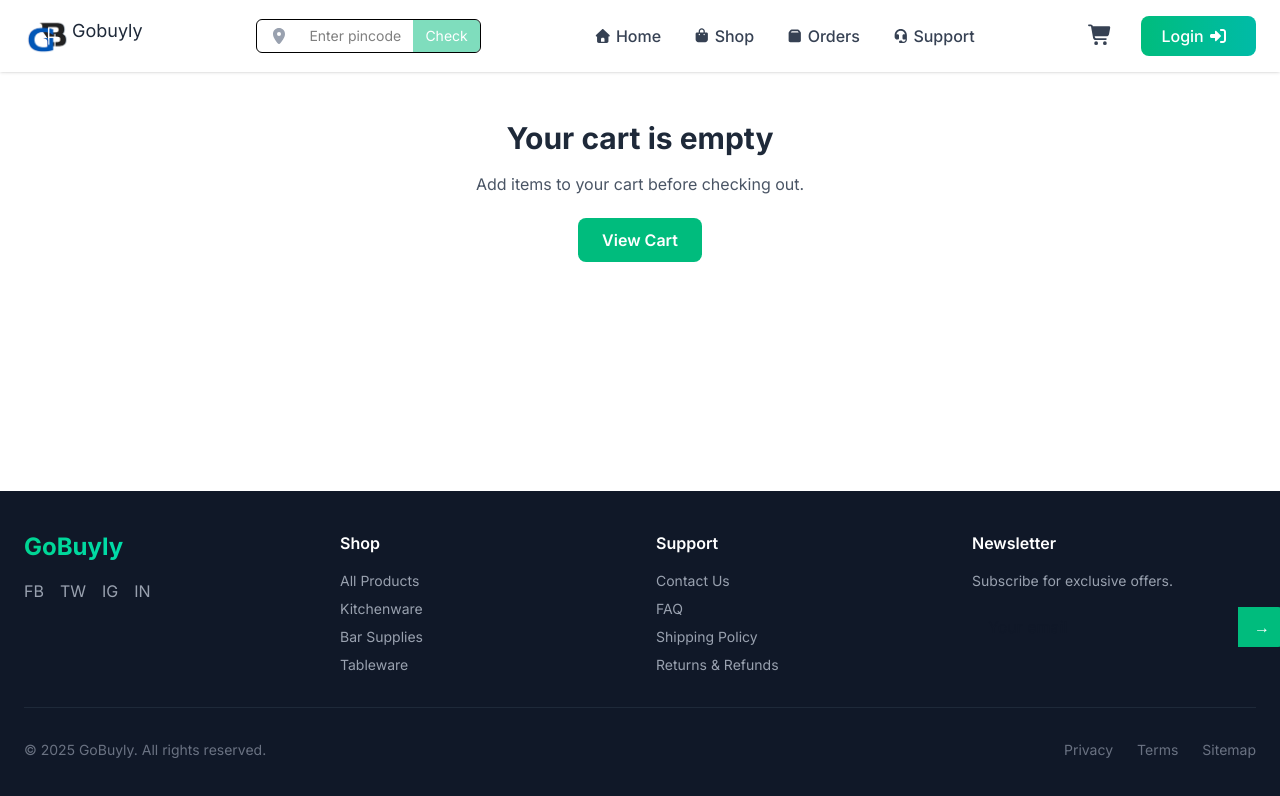
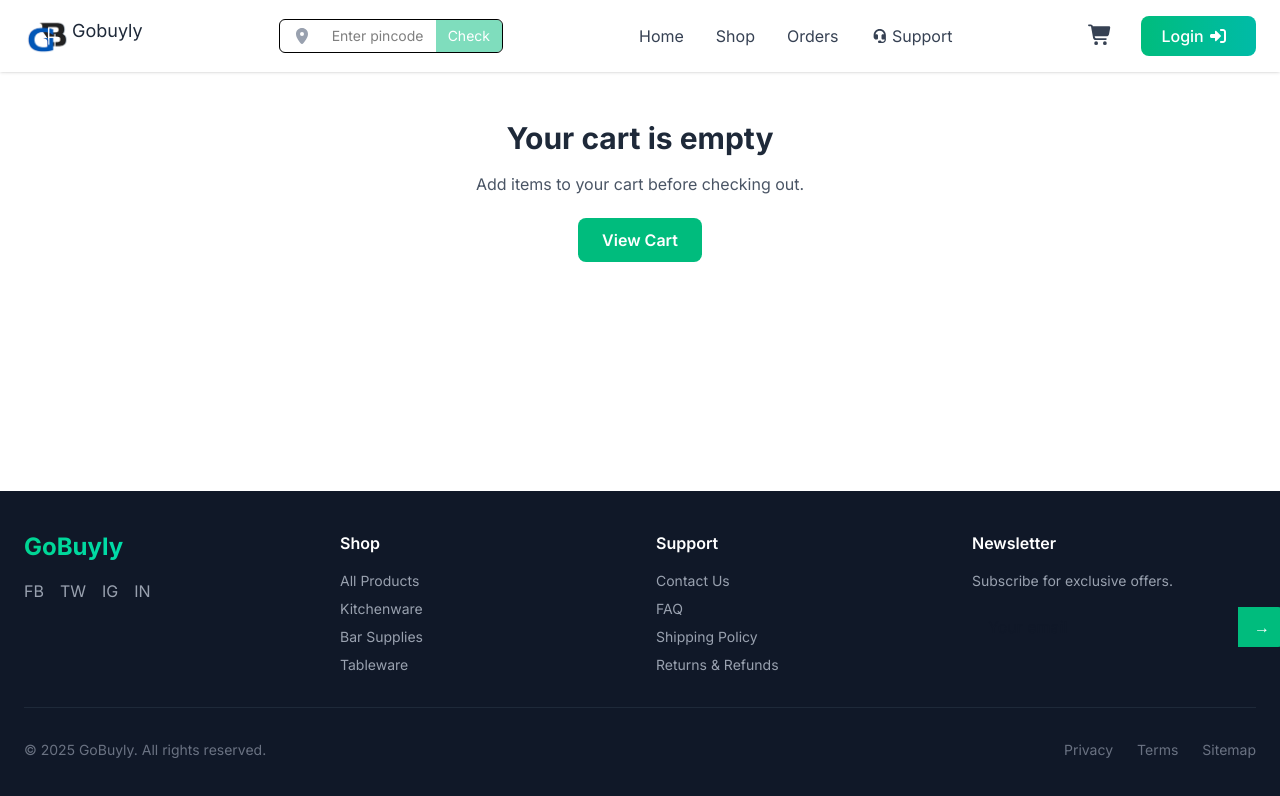
Before and after one commit to pradeepbawari/gobuyly-frontend-nextjs, a Next.js app: page /checkout in a window 1280 px wide. Shown: the top 796 px of the page. Built offline with nearby package versions, Linux system fonts and the light colour scheme.

Commit message:
front search bug or error

```diff
--- a/src/app/page.tsx
+++ b/src/app/page.tsx
@@ -81,11 +81,11 @@ export default function Home() {
     }
   }
 
-  const handleSearch = async (filters: { searchQuery: string; selectedBrand: string }) => {
+  const handleSearch = async (filters: { searchQuery: string; selectedBrand: string, clear:boolean }) => {
     console.log('Search filters changed:', filters)
     setSearchFilters(filters)
 
-    if (filters.searchQuery || filters.selectedBrand) {
+    if (filters.searchQuery || filters.selectedBrand || filters.clear) {
       try {
         setLoading(true)
         const productsData = await getsearchProducts({
@@ -192,7 +192,7 @@ export default function Home() {
            }
 
             {/* Products Header */}
-            <div className="flex items-center justify-between mb-2">
+            <div className="flex items-center justify-between mb-2 mt-3">
               <div>
                 {/* {JSON.stringify(filteredProducts)} */}
                 <h2 className="text-1xl font-normal text-gray-500 gap-2 flex">
--- a/src/components/layout/Header.tsx
+++ b/src/components/layout/Header.tsx
@@ -24,15 +24,18 @@ export default function Header() {
             <HeaderPincodeChecker />
         </div>
 
-      <nav className="hidden md:flex gap-8 font-medium text-gray-700">
+      <nav className="hidden md:flex gap-8 font-normal text-gray-700">
         <Link href="/" className="hover:text-emerald-600 transition-colors flex items-center gap-1">
-          <FontAwesomeIcon icon={faHome} className="text-sm" /> Home
+          {/* <FontAwesomeIcon icon={faHome} className="text-sm" />  */}
+          Home
         </Link>
         <Link href="/products" className="hover:text-emerald-600 transition-colors flex items-center gap-1">
-          <FontAwesomeIcon icon={faShoppingBag} className="text-sm" /> Shop
+          {/* <FontAwesomeIcon icon={faShoppingBag} className="text-sm" />  */}
+          Shop
         </Link>
         <Link href="/account/orders" className="hover:text-emerald-600 transition-colors flex items-center gap-1">
-          <FontAwesomeIcon icon={faBox} className="text-sm" /> Orders
+          {/* <FontAwesomeIcon icon={faBox} className="text-sm" />  */}
+          Orders
         </Link>
         <Link href="/support" className="hover:text-emerald-600 transition-colors flex items-center gap-1">
           <FontAwesomeIcon icon={faHeadset} className="text-sm" /> Support
--- a/src/components/products/ProductCard.tsx
+++ b/src/components/products/ProductCard.tsx
@@ -232,11 +232,11 @@ export default function ProductCard({ product = {} }: ProductCardProps) {
 
         {/* Price */}
         <div className="col-span-1">
-          <div className="font-bold text-gray-800 text-lg">
+          <div className="font-bold text-gray-700 text-md">
             ₹{finalPrice.toLocaleString()}
           </div>
           {hasDiscount && (
-            <div className="text-xs text-gray-500 line-through">
+            <div className="text-xs text-gray-700 line-through">
               ₹{price.toLocaleString()}
             </div>
           )}
--- a/src/components/ui/SearchFilter.tsx
+++ b/src/components/ui/SearchFilter.tsx
@@ -3,10 +3,9 @@
 import { useState, useEffect } from 'react'
 import { FontAwesomeIcon } from '@fortawesome/react-fontawesome'
 import { faChevronDown, faArrowRight, faSearch, faTimes } from '@fortawesome/free-solid-svg-icons'
-import { brandList } from '@/lib/api'
 
 interface SearchFilterProps {
-  onSearch: (filters: { searchQuery: string; selectedBrand: string }) => void
+  onSearch: (filters: { searchQuery: string; selectedBrand: string, clear:boolean }) => void
   initialBrand?: string
   initialSearch?: string
   initialBrandData?: any
@@ -25,6 +24,7 @@ export default function SearchFilter({
 }: SearchFilterProps) {
 const [searchQuery, setSearchQuery] = useState(initialSearch)
 const [selectedBrand, setSelectedBrand] = useState<string>(initialBrand)
+const [clear, setClear] = useState(false);
 const [brands, setBrands] = useState<Brand[]>([])
 
   // Load brands from API or use default
@@ -36,7 +36,8 @@ const [brands, setBrands] = useState<Brand[]>([])
   e.preventDefault()
   onSearch({
     searchQuery,
-    selectedBrand, // ← brand ID
+    selectedBrand,
+    clear
   })
 }
 
@@ -45,25 +46,28 @@ const handleBrandChange = (brandId: string) => {
   onSearch({
     searchQuery,
     selectedBrand: brandId,
+    clear
   })
 }
 
 const handleClearFilters = () => {
   setSearchQuery('')
   setSelectedBrand('')
+  setClear(true)
   onSearch({
     searchQuery: '',
     selectedBrand: '',
+    clear
   })
 }
 
 
   return (
-    <div className="bg-white pt-5 pb-3">
+    <div className="bg-white pt-3 pb-3">
       <div className="flex flex-col md:flex-row gap-4 items-center">
         {/* Brand Filter */}
         <div className="flex-1 md:flex-initial">
-          <label className="block text-sm font-medium text-gray-700 mb-1">Filter by Brand</label>
+          <label className="block text-sm font-medium text-gray-500 mb-2">Filter by Brand</label>
           <div className="relative border-1 rounded-lg border-gray-300">
             <select
   value={selectedBrand}
@@ -88,7 +92,7 @@ const handleClearFilters = () => {
 
         {/* Search Input */}
         <div className="flex-1 w-full">
-          <label className="block text-sm font-medium text-gray-700 mb-1">Search Products</label>
+          <label className="block text-sm font-medium text-gray-500 mb-2">Search Products</label>
           <div className="relative">
             <form onSubmit={handleSearch}>
               <input
```
